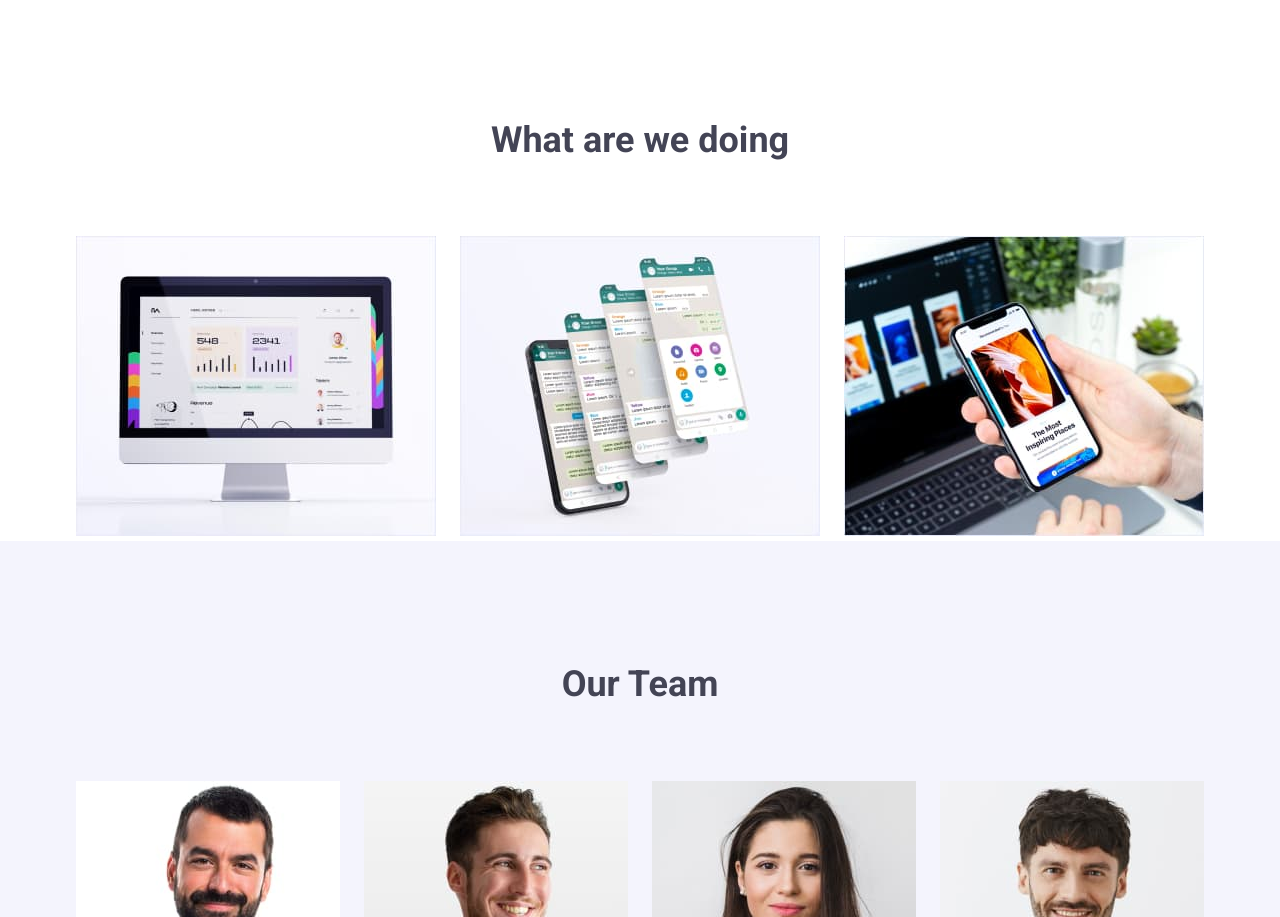
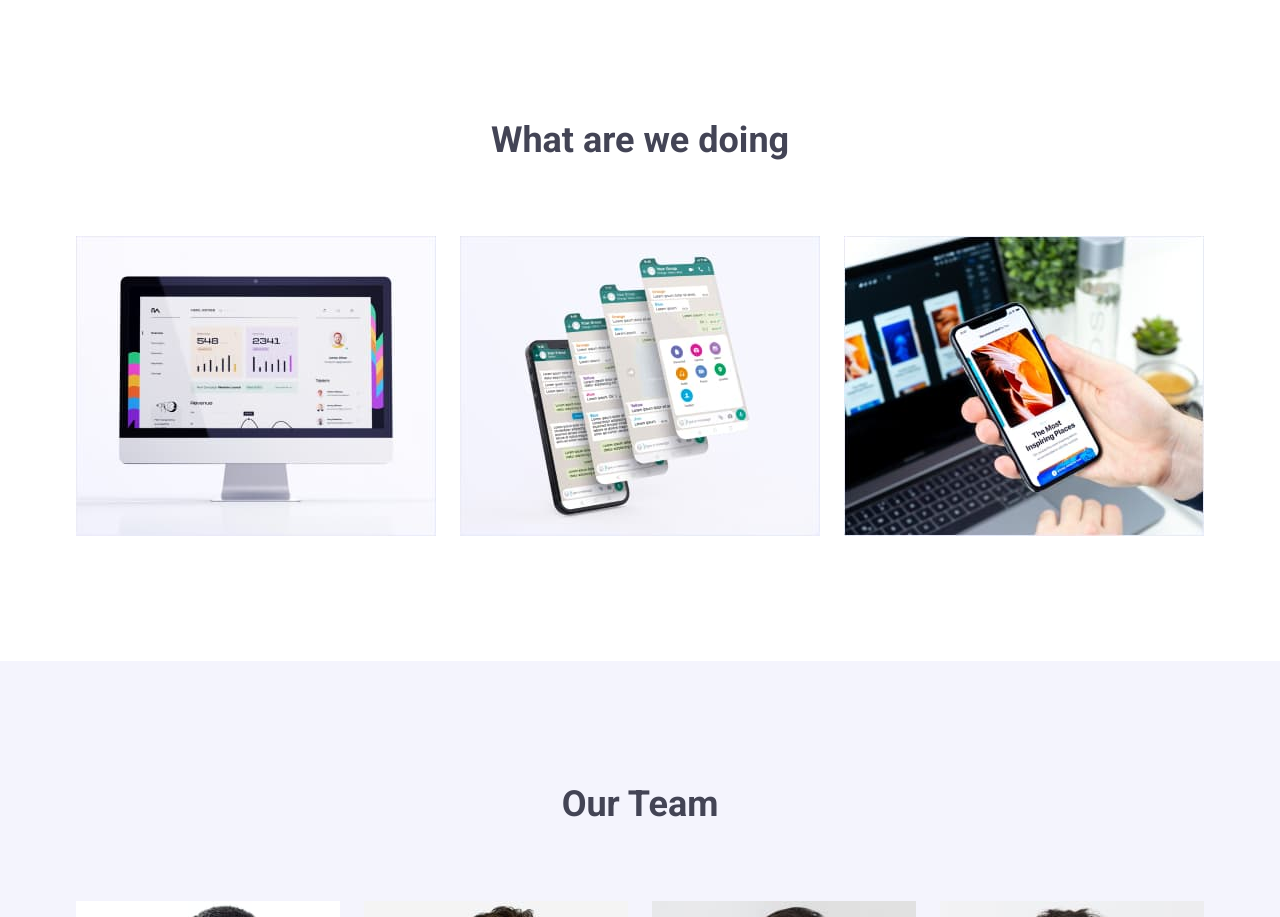
Before and after one commit to olhabahaieva/goit-markup-hw-03, a plain HTML site: page index.html in a window 1280 px wide. Shown: the part 901-1818 px from the top of the page. Drawn offline with nearby package versions, Linux system fonts and the light colour scheme.

Commit message:
fixed padding for services

```diff
--- a/css/styles.css
+++ b/css/styles.css
@@ -27,6 +27,11 @@ body {
 
 .section-no-padding {
   padding: 0;
+}
+
+.section-no-top-padding {
+  padding: 0;
+  padding-bottom: 120px;
 }
 
 h1,
--- a/index.html
+++ b/index.html
@@ -92,7 +92,7 @@
 
       <!--What are we doing begins-->
 
-      <section class="section-no-padding">
+      <section class="section-no-top-padding">
         <div class="container our-services">
         <h2 class="heading-second-level">What are we doing</h2>
         <ul class="list services">
```
